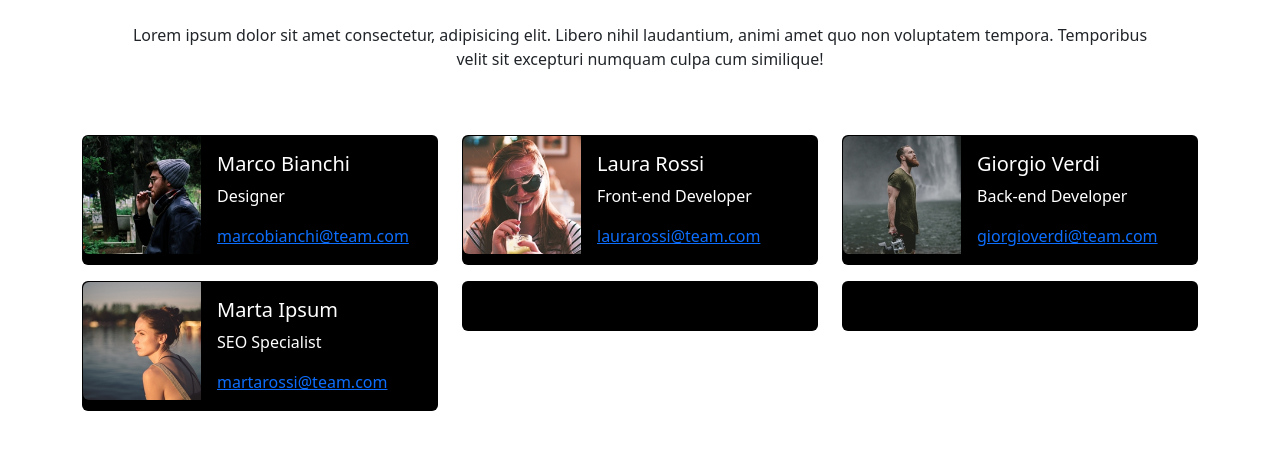
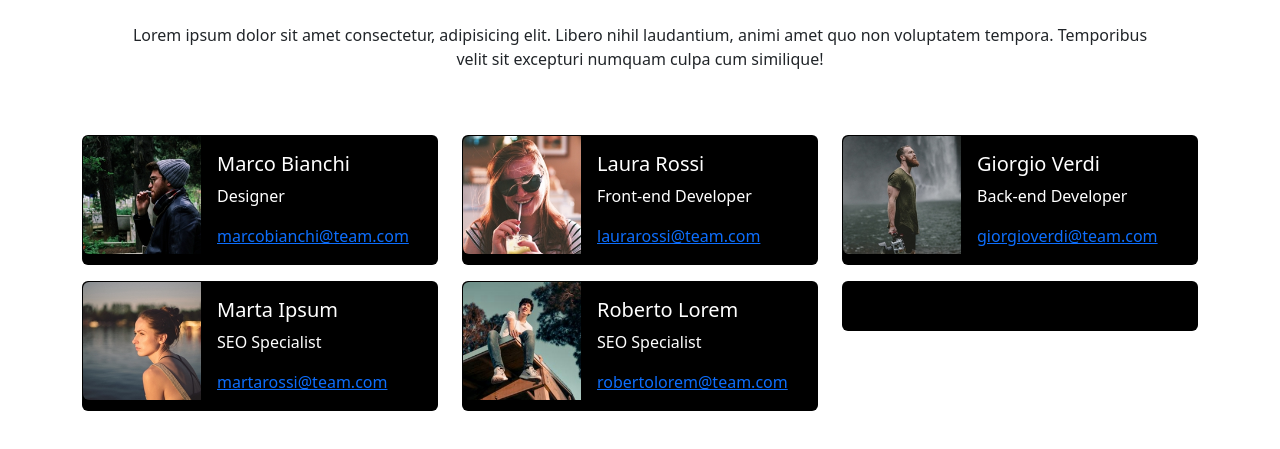
Before and after one commit to AriannaCristiani/js-our-team, a plain HTML site: page index.html in a window 1280 px wide. Shown: the part 121-570 px from the top of the page. Drawn offline with nearby package versions, Linux system fonts and the light colour scheme.

Commit message:
aggiunta della card di roberto

```diff
--- a/index.html
+++ b/index.html
@@ -94,17 +94,18 @@
                     </div>
                 </div>
 
+                <!-- roberto -->
                 <div class="col-4">
                     <div class="card mb-3 bg-black" style="max-width: 540px;">
                         <div class="row g-0">
                             <div class="col-md-4">
-                                <img id="marco-picture" src="" class="img-fluid rounded-start">
+                                <img id="roberto-picture" src="" class="img-fluid rounded-start">
                             </div>
                             <div class="col-md-8">
                                 <div class="card-body">
-                                    <h5 id="marco-name" class="card-title text-white"></h5>
-                                    <p id="marco-role" class="card-text text-white"></p>
-                                    <a id="marco-email" href=""></a>
+                                    <h5 id="roberto-name" class="card-title text-white"></h5>
+                                    <p id="roberto-role" class="card-text text-white"></p>
+                                    <a id="roberto-email" href=""></a>
                                 </div>
                             </div>
                         </div>
--- a/script.js
+++ b/script.js
@@ -89,3 +89,16 @@ martasImgProfile.src =  teamMembers[3].img
 martasName.innerText = teamMembers[3].name
 martasRole.innerText = teamMembers[3].role
 martasEmail.innerHTML = teamMembers[3].email
+
+
+
+//Roberto Lorem
+const robertosImgProfile = document.getElementById('roberto-picture')
+const robertosName = document.getElementById('roberto-name')
+const robertosRole = document.getElementById('roberto-role')
+const robertosEmail = document.getElementById('roberto-email')
+
+robertosImgProfile.src =  teamMembers[4].img
+robertosName.innerText = teamMembers[4].name
+robertosRole.innerText = teamMembers[4].role
+robertosEmail.innerHTML = teamMembers[4].email
```
